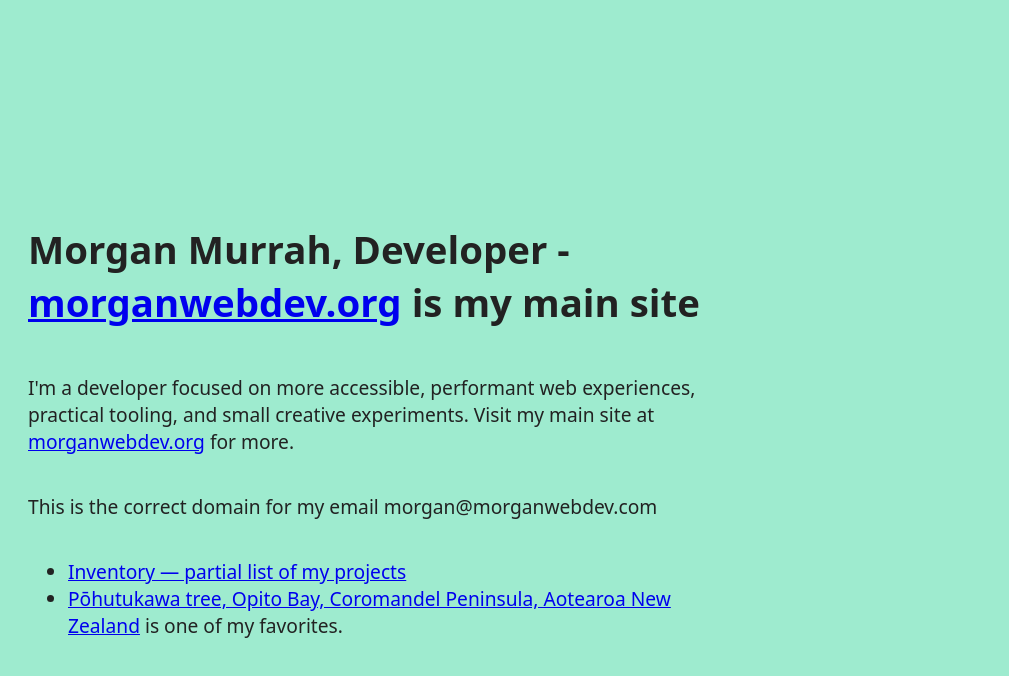
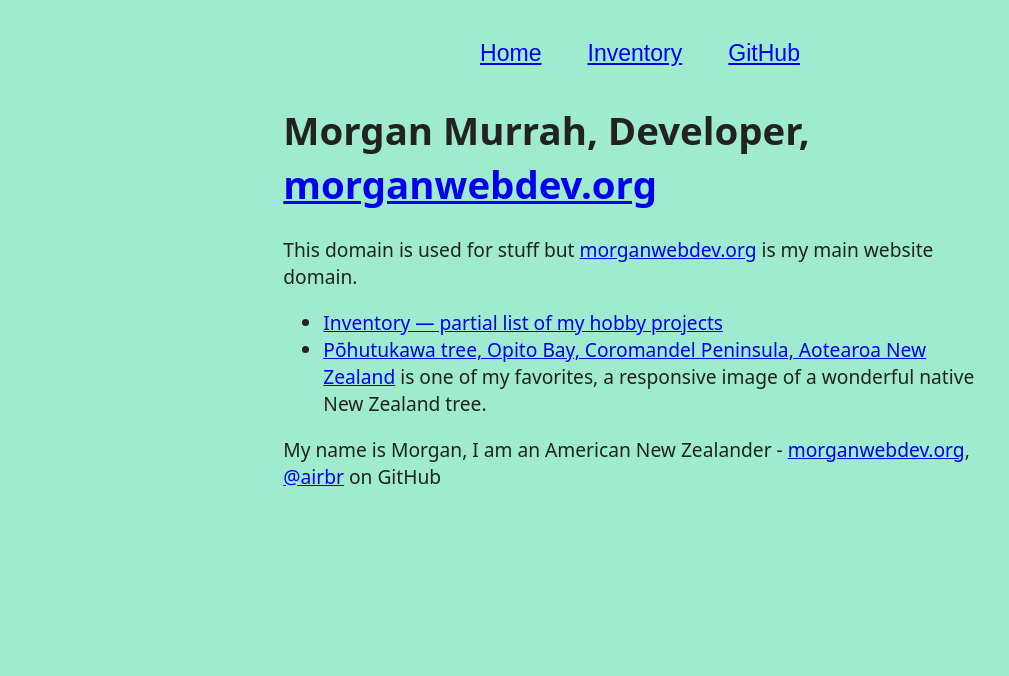
Before and after one commit to airbr/dotcom, a website built with webpack: page index.html in a window 1280 px wide. Shown: the whole page, without its empty margins (0-1009 px from the left). Built offline with nearby package versions, Linux system fonts and the light colour scheme.

Commit message:
Updates; Simplify, Center, Update

```diff
--- a/css/style.css
+++ b/css/style.css
@@ -85,15 +85,38 @@
    ========================================================================== */
 
 body {
-  display: flex;
-  justify-content: center;
-  /* align-items: center; */
-  flex-direction: column;
-  min-height: 100vh;
   background-color: #9eebcf;
   font-size: 1.2em;
   text-align: left;
   padding: 20px;
+  min-height: 50vh;
+}
+
+body {
+  display: grid;
+  place-items: center; /* This centers items on both axes */
+}
+
+body > div {
+  max-width: 65ch;
+}
+
+.main-nav {
+  margin: 0;
+  padding: 0;
+  list-style: none;
+  font: 1.2em sans-serif;
+
+  display: flex;
+}
+
+.main-nav a {
+  padding: 0.5em 1em;
+  display: block;
+}
+
+.push {
+  margin-left: auto;
 }
 
 /* ==========================================================================
--- a/index.html
+++ b/index.html
@@ -4,9 +4,9 @@
 <head>
   <meta charset="utf-8">
   <meta name="viewport" content="width=device-width, initial-scale=1">
-  <title>Morgan Murrah</title>
+  <title>Morgan Murrah - Developer</title>
   <link rel="stylesheet" href="css/style.css">
-  <meta name="description" content="Developer and writer — building more accessible, performant web experiences and sharing practical experiments and notes.">
+  <meta name="description" content="Developer and writer — building better web experiences and sharing practical experiments and notes.">
   <link rel="icon" href="/favicon.ico" sizes="any">
   <link rel="icon" href="/icon.svg" type="image/svg+xml">
   <link rel="apple-touch-icon" href="icon.png">
@@ -18,18 +18,33 @@
   }
 
   body {
-    max-width: 65ch;
     font-family: var(--system-ui);
   }
   </style>
 </head>
 
 <body>
-  <h1>Morgan Murrah, Developer -  <a href="https://morganwebdev.org">morganwebdev.org</a> is my main site</h1>
-  <p class="lead">I'm a developer focused on more accessible, performant web experiences, practical tooling, and small creative experiments. Visit my main site at <a href="https://morganwebdev.org">morganwebdev.org</a> for more.</p>
-  <p>This is the correct domain for my email morgan@morganwebdev.com</p>
-  <ul>    <li><a href="/inventory.html">Inventory — partial list of my projects</a></li>    <li><a href="https://pohutukawa.netlify.app/">Pōhutukawa tree, Opito Bay, Coromandel Peninsula, Aotearoa New Zealand</a> is one of my favorites.</li>
+  <nav>
+    <ul class="main-nav">
+      <li><a href="/">Home</a></li>
+      <li><a href="/inventory.html">Inventory</a></li>
+      <li><a href="https://github.com/airbr">GitHub</a></li>
+      <!-- <li class="push"><a href="">Contact</a></li> -->
+    </ul>
+  </nav>
+  <div>
+  <h1>Morgan Murrah, Developer, <a href="https://morganwebdev.org">morganwebdev.org</a></h1>
+  <main>
+  <p class="lead">This domain is used for stuff but <a href="https://morganwebdev.org">morganwebdev.org</a> is my main website domain.</p>
+  <ul>
+    <li><a href="/inventory.html">Inventory — partial list of my hobby projects</a></li>
+    <li><a href="https://pohutukawa.netlify.app/">Pōhutukawa tree, Opito Bay, Coromandel Peninsula, Aotearoa New Zealand</a> is one of my favorites, a responsive image of a wonderful native New Zealand tree.</li>
   </ul>
+  </main>
+  <footer>
+    My name is Morgan, I am an American New Zealander - <a href="https://morganwebdev.org">morganwebdev.org</a>, <a href="https://github.com/airbr">@airbr</a> on GitHub
+  </footer>
+  </div>
 </body>
 
 </html>
```
Also changed, not shown: inventory.html (+10 -0 lines).
